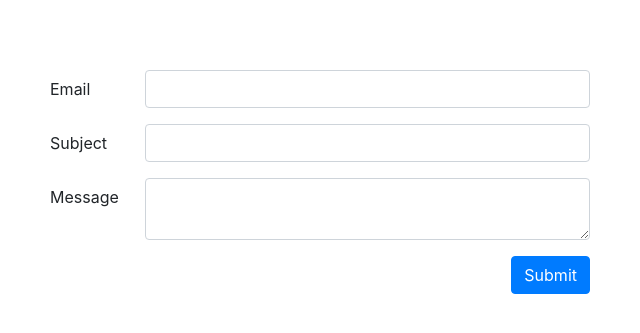
After one commit to spandanpal22/Django_Project1, a Django app: page /contact in a window 1280 px wide. The commit adds this page. Shown: the top 333 px of the page, without its empty margins (320-960 px from the left). Run offline with Django 3.2, Linux system fonts and the light colour scheme; some libraries are stand-ins or nearby versions.

Commit message:
2nd commit

```diff
--- a/my_site/admin.py
+++ b/my_site/admin.py
@@ -1,4 +1,5 @@
 from django.contrib import admin
-from .models import student
+from .models import student,Contact
 # Register your models here.
 admin.site.register(student)
+admin.site.register(Contact)
--- /dev/null
+++ b/my_site/templates/my_site/contact.html
@@ -0,0 +1,53 @@
+<!DOCTYPE html>
+<html lang="en">
+<head>
+    <link rel="stylesheet" href="https://stackpath.bootstrapcdn.com/bootstrap/4.2.1/css/bootstrap.min.css"
+          integrity="sha384-GJzZqFGwb1QTTN6wy59ffF1BuGJpLSa9DkKMp0DgiMDm4iYMj70gZWKYbI706tWS" crossorigin="anonymous">
+    <script src="https://stackpath.bootstrapcdn.com/bootstrap/4.2.1/js/bootstrap.min.js"
+            integrity="sha384-B0UglyR+jN6CkvvICOB2joaf5I4l3gm9GU6Hc1og6Ls7i6U/mkkaduKaBhlAXv9k"
+            crossorigin="anonymous"></script>
+    <script src="https://code.jquery.com/jquery-3.3.1.slim.min.js"
+            integrity="sha384-q8i/X+965DzO0rT7abK41JStQIAqVgRVzpbzo5smXKp4YfRvH+8abtTE1Pi6jizo"
+            crossorigin="anonymous"></script>
+    <script src="https://cdnjs.cloudflare.com/ajax/libs/popper.js/1.14.6/umd/popper.min.js"
+            integrity="sha384-wHAiFfRlMFy6i5SRaxvfOCifBUQy1xHdJ/yoi7FRNXMRBu5WHdZYu1hA6ZOblgut"
+            crossorigin="anonymous"></script>
+    <meta name="viewport" content="width=device-width, initial-scale=1.0">
+    <meta charset="UTF-8">
+    <title>Contact</title>
+</head>
+<body>
+<div class="container">
+    <div class="row">
+        <div class="col-sm-6 mx-auto" style="margin-top: 70px">
+            <form action="{% url 'contact' %}" method="post">
+                {% csrf_token %}
+                <div class="form-group row">
+                    <label for="example-email-input" class="col-2 col-form-label">Email</label>
+                    <div class="col-10">
+                        <input name='email' class="form-control" type="email" id="example-email-input">
+                    </div>
+                </div>
+                <div class="form-group row">
+                    <label for="example-email-input" class="col-2 col-form-label">Subject</label>
+                    <div class="col-10">
+                        <input name='subject' class="form-control" type="text">
+                    </div>
+                </div>
+                <div class="form-group row">
+                    <label for="example-email-input" class="col-2 col-form-label">Message</label>
+                    <div class="col-10">
+                        <textarea name='message' class="form-control"></textarea>
+                    </div>
+                </div>
+                <div class="pull-right">
+                    <button type="submit" class="btn btn-primary float-right">Submit</button>
+                </div>
+
+            </form>
+        </div>
+    </div>
+
+</div>
+</body>
+</html>
--- a/my_site/templates/my_site/index.html
+++ b/my_site/templates/my_site/index.html
@@ -44,6 +44,7 @@
                         <li><a href="#">Vacancy</a></li>
                     </ul>
                 </li>
+                <li class="n"><a href="{% url 'contact' %}">Contact</a></li>
                 <li class="n"><a href="#">Admin</a></li>
             </ul>
         </div>
--- a/my_site/urls.py
+++ b/my_site/urls.py
@@ -3,7 +3,7 @@ from django.urls import path
 from . import views
 
 urlpatterns = [
-    path('',views.index,name='home'),
-    path('about',views.about,name='about'),
-    path('youtube',views.yt,name='yt'),
+    path('', views.index, name='home'),
+    path('about', views.about, name='about'),
+    path('contact', views.contact, name='contact'),
 ]
--- a/my_site/views.py
+++ b/my_site/views.py
@@ -1,5 +1,5 @@
 from django.shortcuts import render
-
+from .models import Contact
 # Create your views here.
 
 def index(request):
@@ -8,5 +8,15 @@ def index(request):
 def about(request):
     return render(request,'my_site/about.html')
 
-def yt(request):
-    return render(request,'www.youtube.com')
+def contact(request):
+    if request.method=='POST':
+        email_r = request.POST.get('email')
+        subject_r = request.POST.get('subject')
+        message_r = request.POST.get('message')
+
+        c=Contact(email=email_r,subject=subject_r,message=message_r)
+        c.save()
+
+        return render(request, 'my_site/contact.html')
+    else:
+        return render(request,'my_site/contact.html')
```
Also changed, not shown: my_site/models.py (+8 -0 lines), db.sqlite3, my_site/migrations/0002_contact.py (added).
